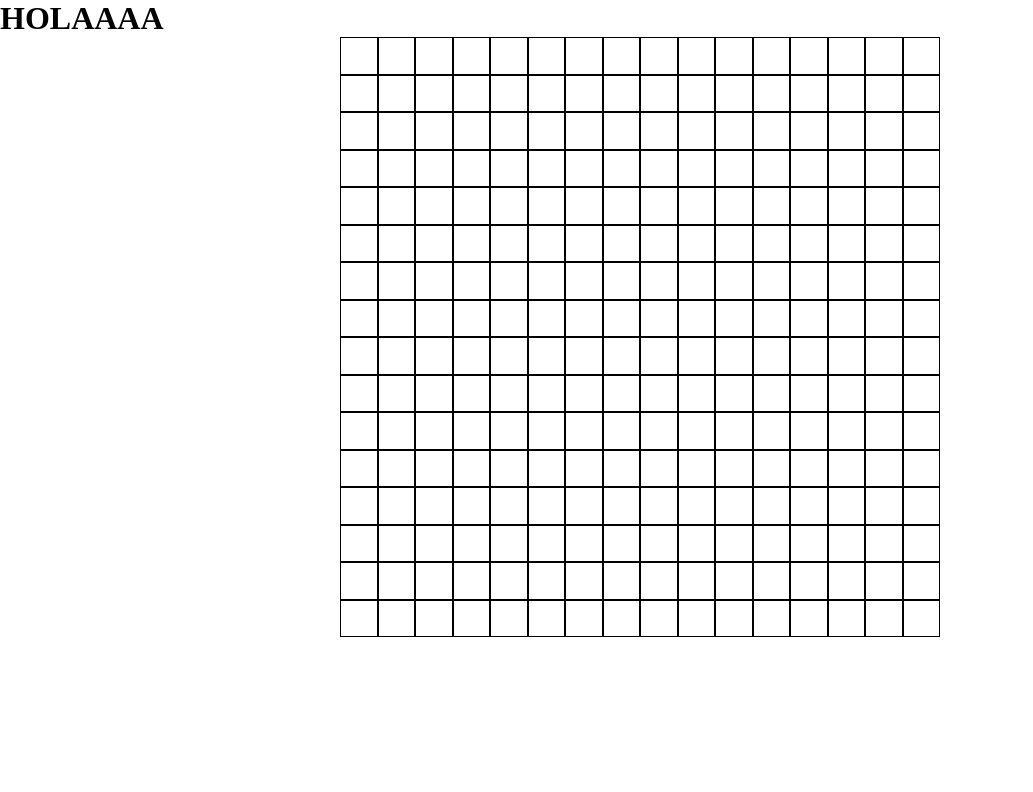
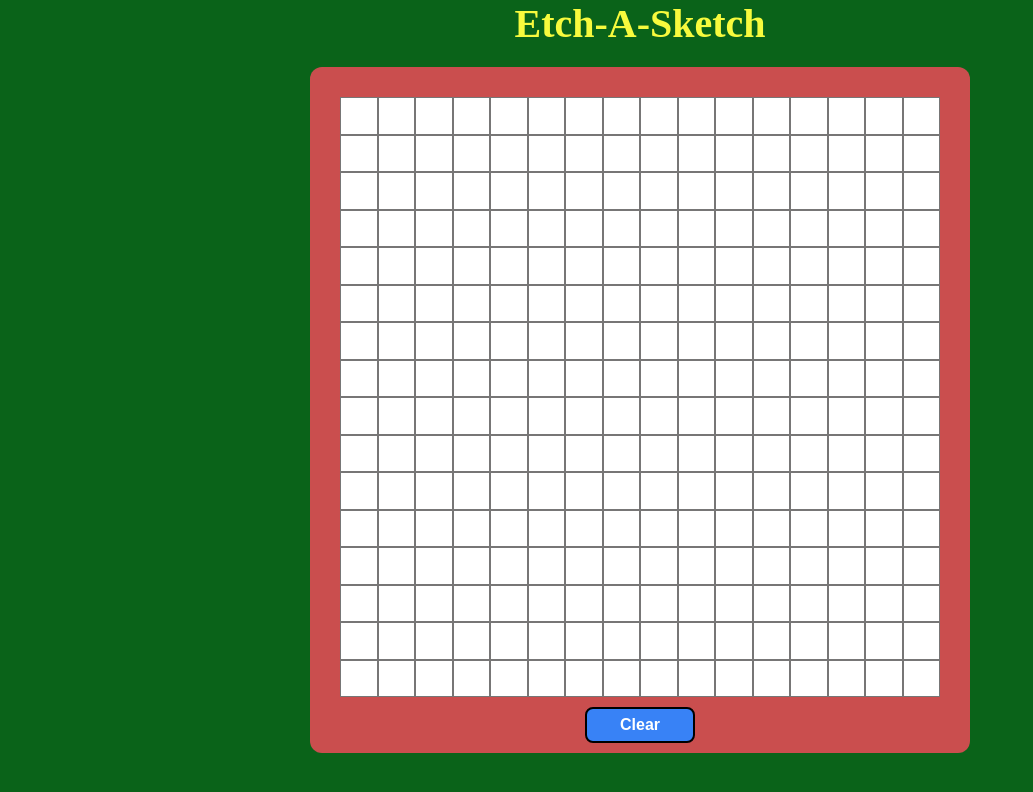
Before and after one commit to israelsz/etch-a-sketch, a plain HTML site: page index.html in a window 1280 px wide. Shown: the whole page, without its empty margins (0-1033 px from the left). Drawn offline with Linux system fonts and the light colour scheme.

Commit message:
Implemented painting, UI and Clear function

```diff
--- a/index.html
+++ b/index.html
@@ -11,9 +11,17 @@
 </head>
 
 <body>
-    <h1>HOLAAAA</h1>
-    <div class="game-section">
-        <div class="container"></div>
+    <div class="title">
+        <h1>Etch-A-Sketch</h1>
+    </div>
+
+    <div class="outerBorder">
+        <div class="game-section">
+            <div class="container"></div>
+            <div class="options">
+                <button id="btnClear">Clear</button>
+            </div>
+        </div>
     </div>
 </body>
 
--- a/script.js
+++ b/script.js
@@ -1,10 +1,21 @@
-var container = document.querySelector(".container");
 function changeColor() {
     this.style.backgroundColor = "#000000";
 }
-for (var i = 0; i < 256; i++) {
-    var square = document.createElement("div");
-    square.classList.add("square");
-    square.addEventListener("mouseover", changeColor);
-    container === null || container === void 0 ? void 0 : container.appendChild(square);
+function generateGrid() {
+    for (var i = 0; i < 256; i++) {
+        var square = document.createElement("div");
+        square.classList.add("square");
+        square.addEventListener("mouseover", changeColor);
+        container === null || container === void 0 ? void 0 : container.appendChild(square);
+    }
 }
+function wipeGrid() {
+    if (container) {
+        container.innerHTML = "";
+    }
+    generateGrid();
+}
+var container = document.querySelector(".container");
+var btnClear = document.querySelector("#btnClear");
+btnClear === null || btnClear === void 0 ? void 0 : btnClear.addEventListener("click", wipeGrid);
+generateGrid();
--- a/styles.css
+++ b/styles.css
@@ -3,9 +3,32 @@
     padding: 0;
 }
 
+body {
+    background-color: #0a6319;
+}
+
+.title {
+    text-align: center;
+    padding-bottom: 20px;
+}
+
+.title h1 {
+    color: #f7fa3d;
+    font-size: 40px;
+    font-weight: 800;
+}
+
+.outerBorder {
+    display: grid;
+    place-items: center;
+}
+
 .game-section {
     display: grid;
     place-items: center;
+    padding: 30px 30px 0 30px;
+    background-color: #ca4e4e;
+    border-radius: 12px;
 }
 
 .container {
@@ -14,7 +37,38 @@
     width: 600px;
     grid-template-columns: repeat(16, auto);
     grid-template-rows: repeat(16, auto);
+    background-color: #ffffff;
 }
+
 .square {
-    border: 1px solid #000000;
+    border: 1px solid #777676;
 }
+
+.options {
+    padding: 10px 0 10px 0;
+}
+
+.options button{
+    background-color: #3882F6;
+    width: 110px;
+    height: 36px;
+    color:#ffffff;
+    font-size: 16px;
+    font-weight: 800;
+    border-radius: 8px;
+    border: 2px solid #000000;
+}
+
+@media (max-width: 650px) {
+
+    .container{
+        height: 250px;
+        width: 250px;
+    }
+
+    .options button{
+        width: 60px;
+        height: 30px;
+        font-size: 12px;
+    }
+}
```
Also changed, not shown: 2 other files.
